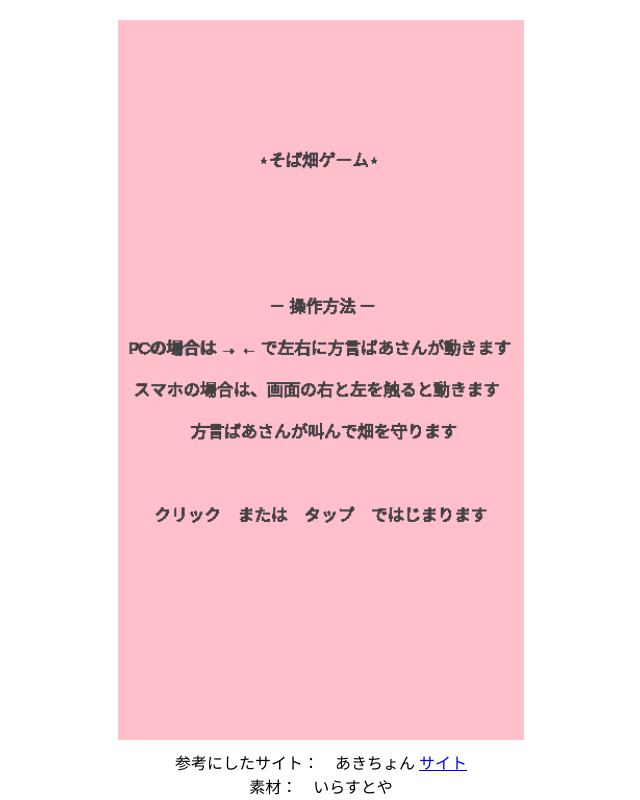
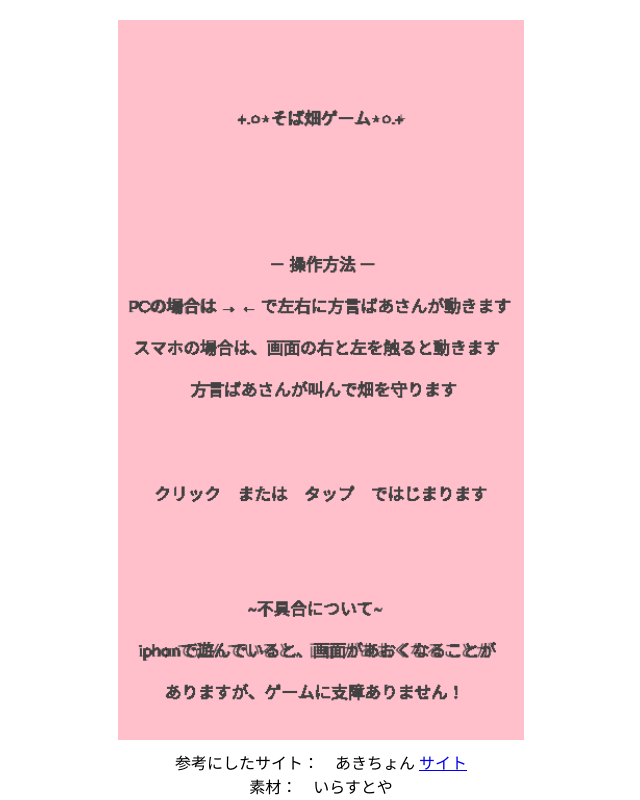
Before and after one commit to nananaorange/soba_minigame, a plain HTML site: page index.html in a window 1280 px wide. Shown: the whole page, without its empty margins (319-959 px from the left). Drawn offline with Linux system fonts and the light colour scheme.

Commit message:
Add files via upload

```diff
--- a/main.js
+++ b/main.js
@@ -308,12 +308,15 @@ function openingGame(){
 
       let x = CANVAS_W/2;
       //let y = 140;
-      con.fillText("⋆そば畑ゲーム⋆",x - 60,140);
-      con.fillText("－ 操作方法 －",x - 50,280);
-      con.fillText("PCの場合は → ← で左右に方言ばあさんが動きます",x - 185,320);
-      con.fillText("スマホの場合は、画面の右と左を触ると動きます",x - 180,360);
-      con.fillText("方言ばあさんが叫んで畑を守ります",x - 125,400);
-      con.fillText("クリック　または　タップ　ではじまります",x - 160,480);
+      con.fillText("+.○⋆そば畑ゲーム⋆○.+",x - 80,100);
+      con.fillText("－ 操作方法 －",x - 50,240);
+      con.fillText("PCの場合は → ← で左右に方言ばあさんが動きます",x - 185,280);
+      con.fillText("スマホの場合は、画面の右と左を触ると動きます",x - 180,320);
+      con.fillText("方言ばあさんが叫んで畑を守ります",x - 125,360);
+      con.fillText("クリック　または　タップ　ではじまります",x - 160,460);
+      con.fillText("~不具合について~",x - 70,570);
+      con.fillText("iphonで遊んでいると、画面があおくなることが",x - 175,610);
+      con.fillText("ありますが、ゲームに支障ありません！",x - 150,650);
 
       document.getElementById("can").onclick = function() {
         state=1;
--- a/style.css
+++ b/style.css
@@ -34,5 +34,5 @@ footer {
   bottom: 0;
   width: 100%;
   color: black;
-  height: 50px;
+    height: 50px;
 }
```
